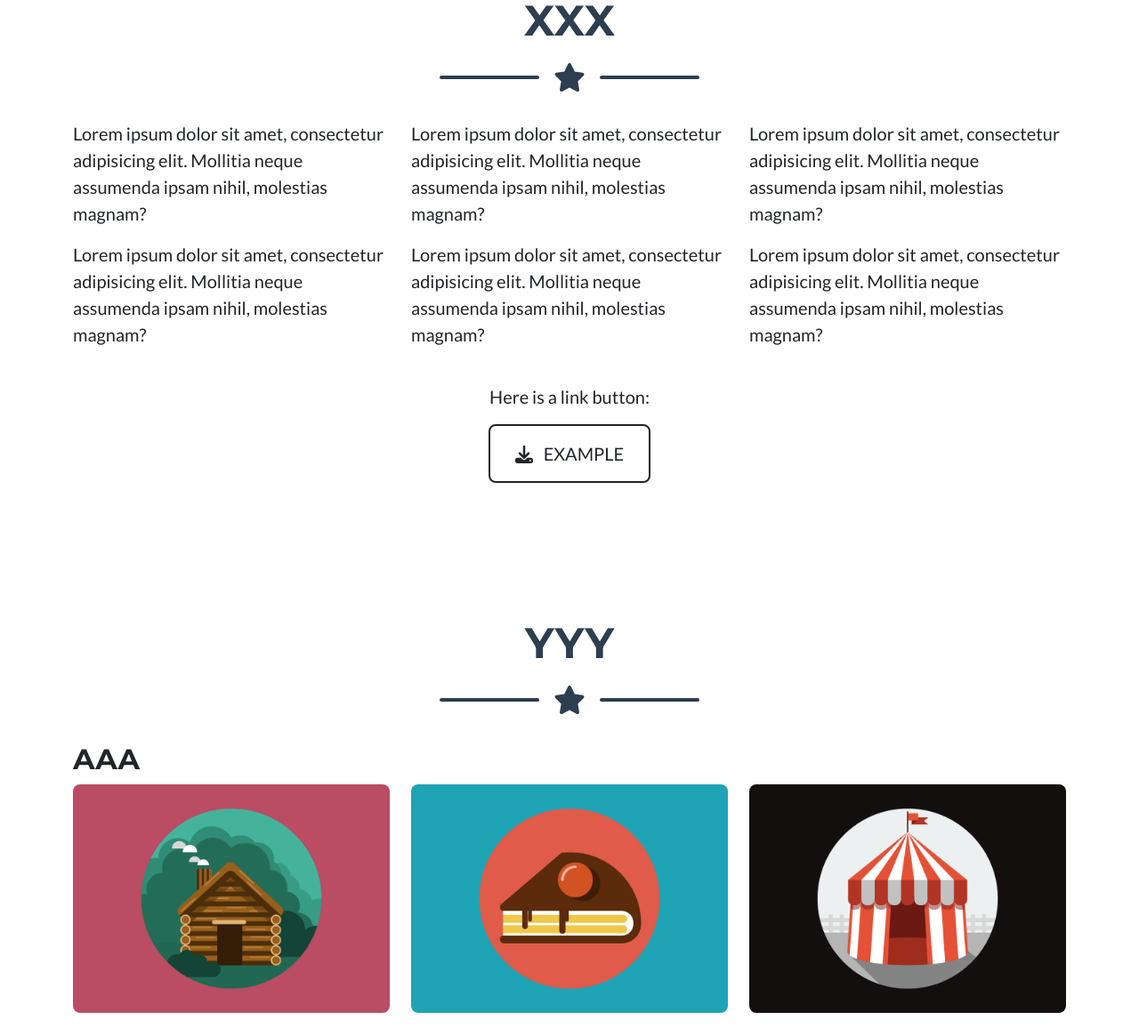
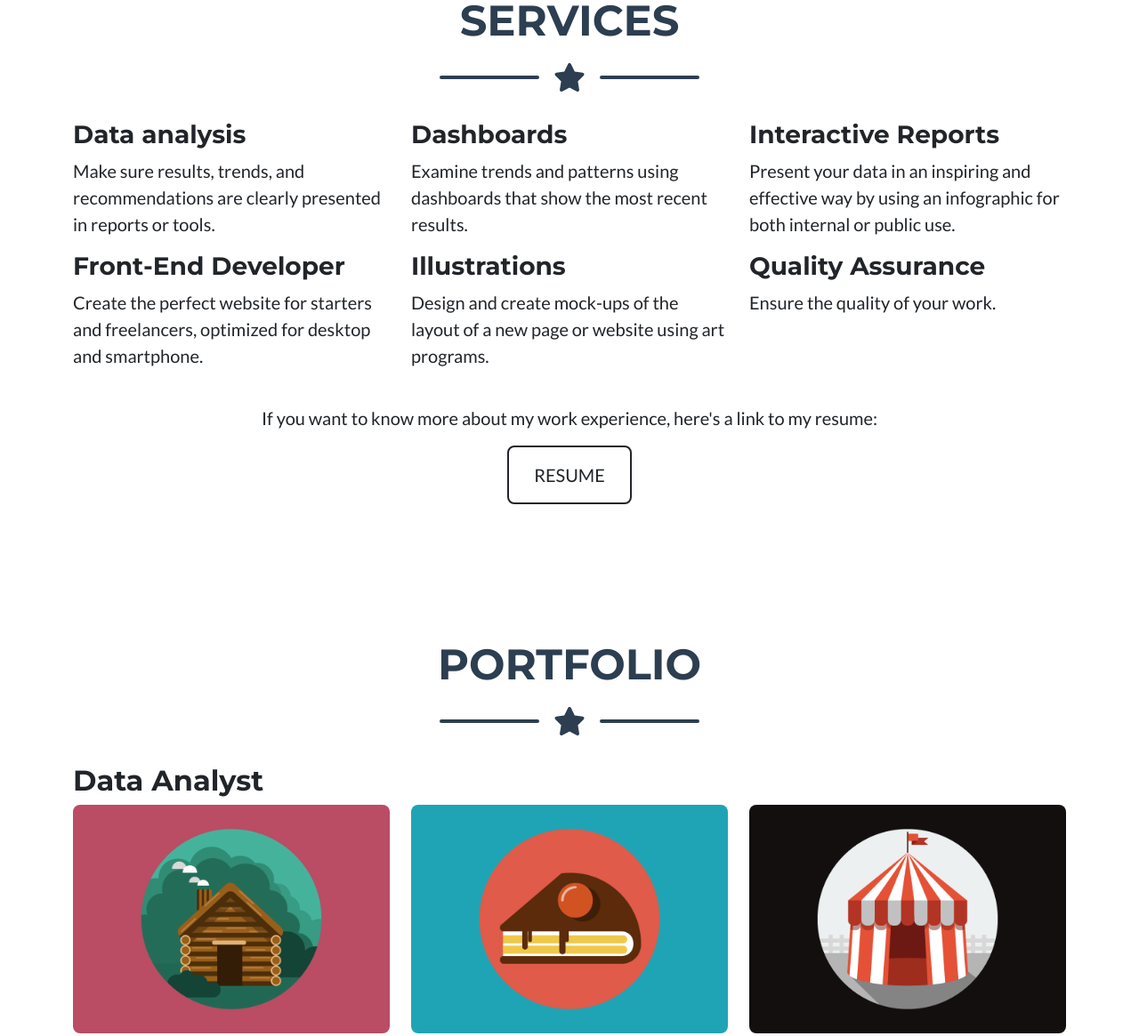
Before and after one commit to dynjir/dynjir.github.io, a plain HTML site: page index.html in a window 1280 px wide. Shown: the part 805-1970 px from the top of the page at 89% size. Drawn offline with nearby package versions, Linux system fonts and the light colour scheme.

Commit message:
updated info

```diff
--- a/index.html
+++ b/index.html
@@ -5,7 +5,7 @@
         <meta name="viewport" content="width=device-width, initial-scale=1, shrink-to-fit=no" />
         <meta name="description" content="Website" />
         <meta name="author" content="Jay Seo" />
-        <title>Pax Technology</title>
+        <title>Jay's Portfolio</title>
         <!-- Favicon-->
         <link rel="icon" type="image/x-icon" href="assets/favicon.ico" />
         <!-- Font Awesome icons (free version)-->
@@ -41,7 +41,7 @@
                 <!-- Masthead Avatar Image-->
                 <img class="masthead-avatar mb-5 filter-white" src="assets/img/avataaars.svg" alt="..." />
                 <!-- Masthead Heading-->
-                <h1 class="masthead-heading text-uppercase mb-0">Test Page</h1>
+                <h1 class="masthead-heading text-uppercase mb-0">Jay Seo</h1>
                 <!-- Icon Divider-->
                 <div class="divider-custom divider-light">
                     <div class="divider-custom-line"></div>
@@ -49,14 +49,14 @@
                     <div class="divider-custom-line"></div>
                 </div>
                 <!-- Masthead Subheading-->
-                <p class="masthead-subheading font-weight-light mb-0">A - B - C</p>
+                <p class="masthead-subheading font-weight-light mb-0">Data Analyst - Web Developer - Illustrator</p>
             </div>
         </header>
         <!-- Portfolio Section-->
         <section class="page-section portfolio" id="portfolio">
             <div class="container">
                 <!-- Services Section Heading-->
-                <h2 class="page-section-heading text-center text-uppercase text-secondary mb-0">XXX</h2>
+                <h2 class="page-section-heading text-center text-uppercase text-secondary mb-0">Services</h2>
                 <!-- Icon Divider-->
                 <div class="divider-custom">
                     <div class="divider-custom-line"></div>
@@ -66,42 +66,48 @@
                 <!-- Services Grid Items-->
                 <div class="row paddingspace">
                     <div class="col-lg-4 ms-auto">
-                        <p class="lead">Lorem ipsum dolor sit amet, consectetur adipisicing elit. Mollitia neque assumenda ipsam nihil, molestias magnam?</p>
+                        <h3>Data analysis</h3>
+                        <p class="lead">
+                            Make sure results, trends, and recommendations are clearly presented in reports or tools.</p>
                     </div>
 
                     <div class="col-lg-4 ms-auto">
-                        <p class="lead">Lorem ipsum dolor sit amet, consectetur adipisicing elit. Mollitia neque assumenda ipsam nihil, molestias magnam?</p>
+                        <h3>Dashboards</h3>
+                        <p class="lead">Examine trends and patterns using dashboards that show the most recent results.
                     </div>
 
                     <div class="col-lg-4 ms-auto">
-                        <p class="lead">Lorem ipsum dolor sit amet, consectetur adipisicing elit. Mollitia neque assumenda ipsam nihil, molestias magnam?</p>
+                        <h3>Interactive Reports</h3>
+                        <p class="lead">Present your data in an inspiring and effective way by using an infographic for both internal or public use.</p>
                     </div>
 
                     <div class="col-lg-4 ms-auto">
-                        <p class="lead">Lorem ipsum dolor sit amet, consectetur adipisicing elit. Mollitia neque assumenda ipsam nihil, molestias magnam?</p>
+                        <h3>Front-End Developer</h3>
+                        <p class="lead">Create the perfect website for starters and freelancers, optimized for desktop and smartphone.</p>
                     </div>
 
                     <div class="col-lg-4 ms-auto">
-                        <p class="lead">Lorem ipsum dolor sit amet, consectetur adipisicing elit. Mollitia neque assumenda ipsam nihil, molestias magnam?</p>
+                        <h3>Illustrations</h3>
+                        <p class="lead">Design and create mock-ups of the layout of a new page or website using art programs.</p>
                     </div>
 
                     <div class="col-lg-4 ms-auto">
-                        <p class="lead">Lorem ipsum dolor sit amet, consectetur adipisicing elit. Mollitia neque assumenda ipsam nihil, molestias magnam?</p>
+                        <h3>Quality Assurance</h3>
+                        <p class="lead">Ensure the quality of your work.</p>
                     </div>
 
                     <!-- About Section Button-->
                     <div class="text-center mt-4">
-                        <div class="lead"><p>Here is a link button:</p></div>
+                        <div class="lead"><p>If you want to know more about my work experience, here's a link to my resume:</p></div>
                         <a class="btn btn-xl btn-outline-dark" href="#!">
-                            <i class="fas fa-download me-2"></i>
-                            EXAMPLE
+                            RESUME
                         </a>
                     </div>
 
                 </div>
 
                 <!-- Portfolio Section Heading-->
-                <h2 class="page-section-heading text-center text-uppercase text-secondary mb-0">YYY</h2>
+                <h2 class="page-section-heading text-center text-uppercase text-secondary mb-0">Portfolio</h2>
                 <!-- Icon Divider-->
                 <div class="divider-custom">
                     <div class="divider-custom-line"></div>
@@ -111,7 +117,7 @@
                 <!-- Portfolio Grid Items-->
                 <div class="row justify-content-center">
                     <!-- Portfolio Item 1-->
-                    <div><h2>AAA</h2></div>
+                    <div><h2>Data Analyst</h2></div>
                     <div class="col-md-6 col-lg-4 mb-5">
                         <div class="portfolio-item mx-auto" data-bs-toggle="modal" data-bs-target="#portfolioModal1">
                             <div class="portfolio-item-caption d-flex align-items-center justify-content-center h-100 w-100">
@@ -138,7 +144,7 @@
                             <img class="img-fluid" src="assets/img/portfolio/circus.png" alt="..." />
                         </div>
                     </div>
-                    <div><h2>BBB</h2></div>
+                    <div><h2>Web Design</h2></div>
                     <!-- Portfolio Item 4-->
                     <div class="col-md-6 col-lg-4 mb-5 mb-lg-0">
                         <div class="portfolio-item mx-auto" data-bs-toggle="modal" data-bs-target="#portfolioModal4">
@@ -166,7 +172,7 @@
                             <img class="img-fluid" src="assets/img/portfolio/submarine.png" alt="..." />
                         </div>
                     </div>
-                    <div><h2>CCC</h2></div>
+                    <div><h2>Illustrations</h2></div>
                     <!-- Portfolio Item 7-->
                     <div class="col-md-6 col-lg-4">
                         <div class="portfolio-item mx-auto" data-bs-toggle="modal" data-bs-target="#portfolioModal6">
@@ -212,10 +218,8 @@
                 <div class="row">
                     <div class="col-lg-4 ms-auto"><p class="lead"><img src="/assets/img/avataaars3.png"></p></div>
                     <div class="col-lg-4 ms-auto">
-                        <p class="lead">Lorem ipsum dolor sit amet, consectetur adipisicing elit. Mollitia neque assumenda ipsam nihil, molestias magnam,
-                        recusandae quos quis inventore quisquam velit asperiores, vitae? Reprehenderit soluta, eos quod consequuntur itaque. Nam.</p>
-                        <p class="lead">Lorem ipsum dolor sit amet, consectetur adipisicing elit. Mollitia neque assumenda ipsam nihil, molestias magnam,
-                            recusandae quos quis inventore quisquam velit asperiores, vitae? Reprehenderit soluta, eos quod consequuntur itaque. Nam.</p>
+                        <p class="lead">Hello! My name is Jay. <br/>It's not short for anything; my name really is just 6 letters long.
+                        <p class="lead">I'm Korean-American and I've lived in Florida my entire life. When people asked me when I was a kid what I wanted to be when I grew up, I honestly didn't know!</p>
                     </div>
                     <div class="col-lg-4 me-auto">
                         <p class="lead">Lorem ipsum dolor sit amet, consectetur adipisicing elit. Mollitia neque assumenda ipsam nihil, molestias magnam,
```
Also changed, not shown: images/eggx0x.png (deleted), images/eggx1x.png (deleted), images/eggx2x.png (deleted), images/eggx3x.png (deleted), images/eggx4x.png (deleted), images/feather.png (deleted), images/logo.png (deleted), images/seeds.png (deleted), images/temp-logo.png (deleted), images/temp-logo2.png (deleted), 2 other files.
